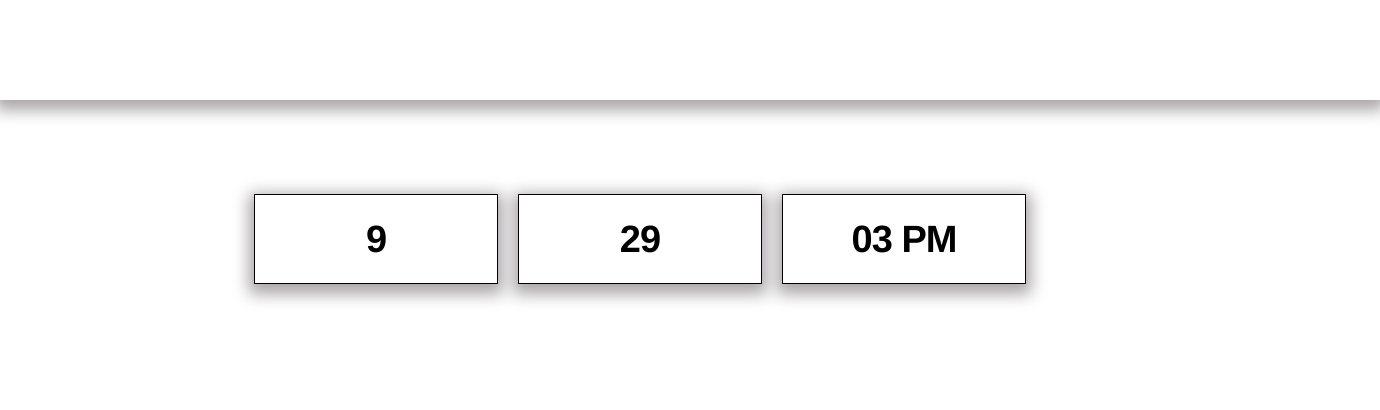
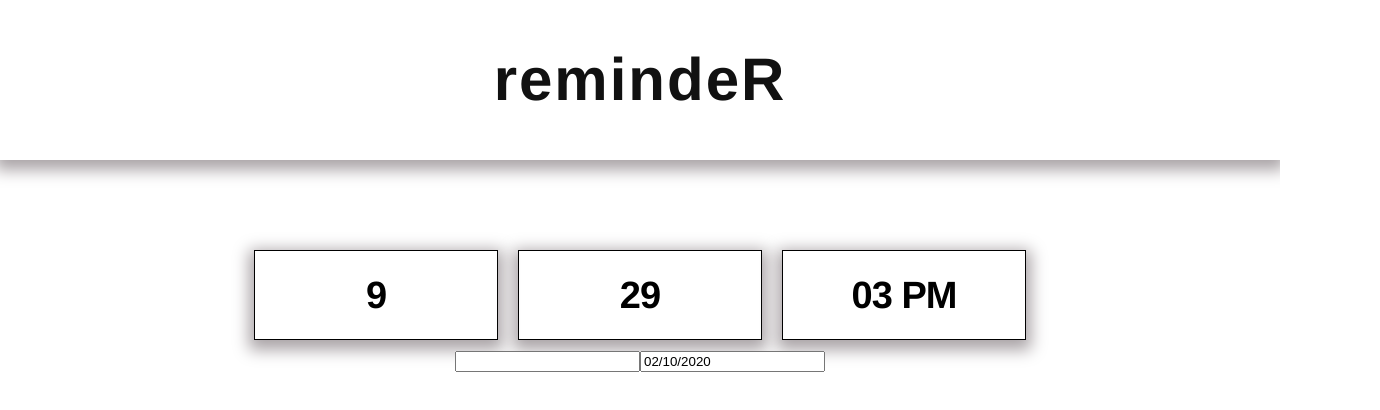
Before and after one commit to dan-pe/remindeR, a React (Create React App) app: page / in a window 1280 px wide. Shown: the top 410 px of the page, 1380 px wide, since content can reach past the window. Built offline with nearby package versions, Linux system fonts and the light colour scheme.

Commit message:
Add EventInput using DatePicker package

```diff
--- a/package.json
+++ b/package.json
@@ -7,6 +7,7 @@
     "@testing-library/react": "^9.4.0",
     "@testing-library/user-event": "^7.2.1",
     "react": "^16.12.0",
+    "react-datepicker": "^2.12.1",
     "react-dom": "^16.12.0",
     "react-scripts": "3.3.1"
   },
--- a/src/App.js
+++ b/src/App.js
@@ -2,6 +2,7 @@ import React, { Component } from "react";
 import "./App.css";
 import Header from "./Header/Header";
 import TimeCard from "./TimeCard/TimeCard";
+import EventInput from "./EventInput/EventInput";
 
 class App extends Component {
   render() {
@@ -9,6 +10,7 @@ class App extends Component {
       <div className="App">
         <Header />
         <TimeCard />
+        <EventInput />
       </div>
     );
   }
--- /dev/null
+++ b/src/EventInput/EventInput.css
@@ -0,0 +1,12 @@
+.eventInputContainer {
+  border-style: solid;
+  border-width: 1px;
+  padding: 25px 25px;
+  width: 15%;
+  box-shadow: 0px 5px 15px 5px #aaa4a7;
+  font-family: "Helvetica Neue", sans-serif;
+  font-size: 38px;
+  font-weight: bold;
+  letter-spacing: -1px;
+  line-height: 1;
+}
--- /dev/null
+++ b/src/EventInput/EventInput.js
@@ -0,0 +1,31 @@
+import React, { Component } from "react";
+import DatePicker from "react-datepicker";
+
+import "./EventInput.css";
+import "react-datepicker/dist/react-datepicker.css";
+
+class EventInput extends Component {
+  state = {
+    startDate: new Date()
+  };
+
+  handleChangeDate = date => {
+    this.setState({
+      startDate: date
+    });
+  };
+
+  render() {
+    return (
+      <div className="eventInputContainter">
+        <input type="text" />
+        <DatePicker
+          selected={this.state.startDate}
+          onChange={this.state.handleChangeDate}
+        />
+      </div>
+    );
+  }
+}
+
+export default EventInput;
--- a/src/Header/Header.css
+++ b/src/Header/Header.css
@@ -1,6 +1,14 @@
 .header {
   display: inline-block;
   width: 100%;
-  padding: 50px;
+  padding-top: 50px;
+  padding-bottom: 50px;
   box-shadow: 0px 5px 15px 5px #aaa4a7;
+  color: #111;
+  font-family: "Helvetica Neue", sans-serif;
+  font-size: 60px;
+  font-weight: bold;
+  letter-spacing: 2px;
+  line-height: 1;
+  text-align: center;
 }
--- a/src/Header/Header.js
+++ b/src/Header/Header.js
@@ -2,7 +2,7 @@ import React from "react";
 import "./Header.css";
 
 const header = () => {
-  return <div className="header" />;
+  return (<div className="header">remindeR</div>);
 };
 
 export default header;
```
Also changed, not shown: 1 other file (tests, documents, lock files or other folders).
